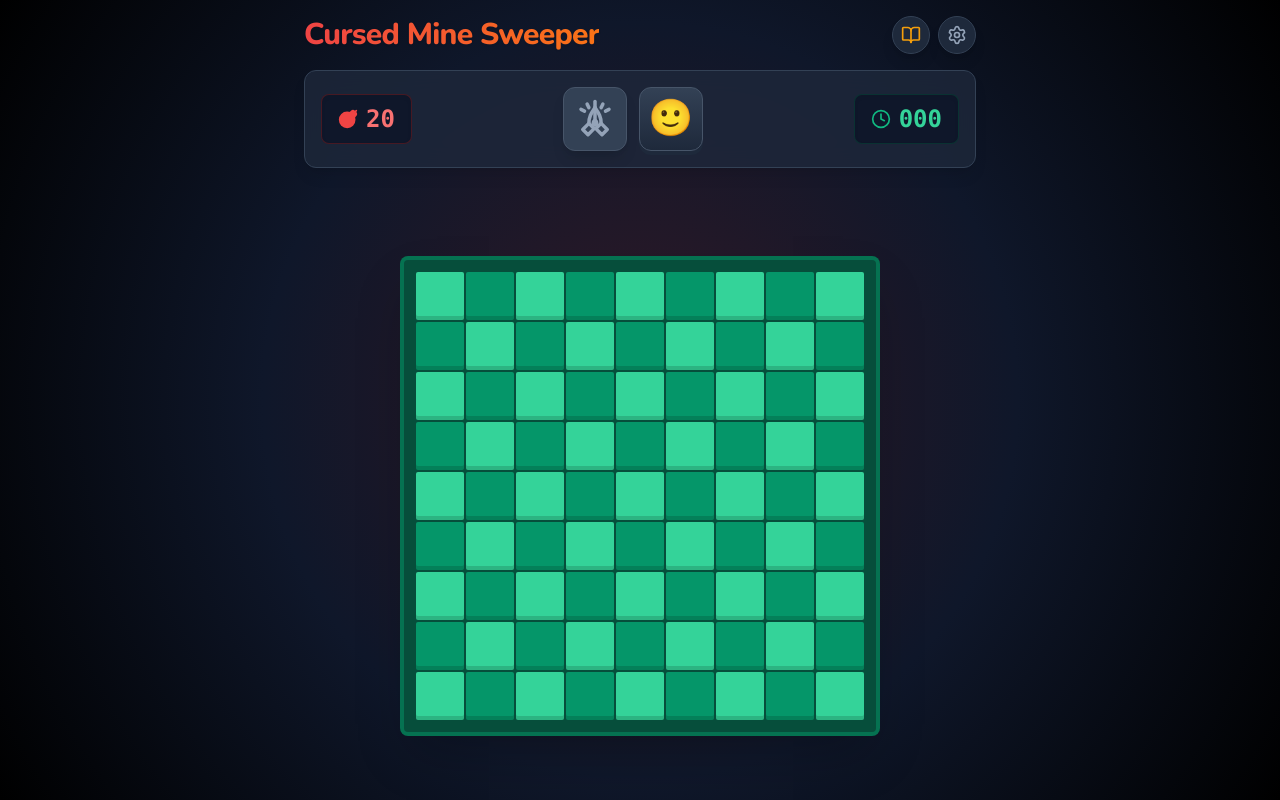
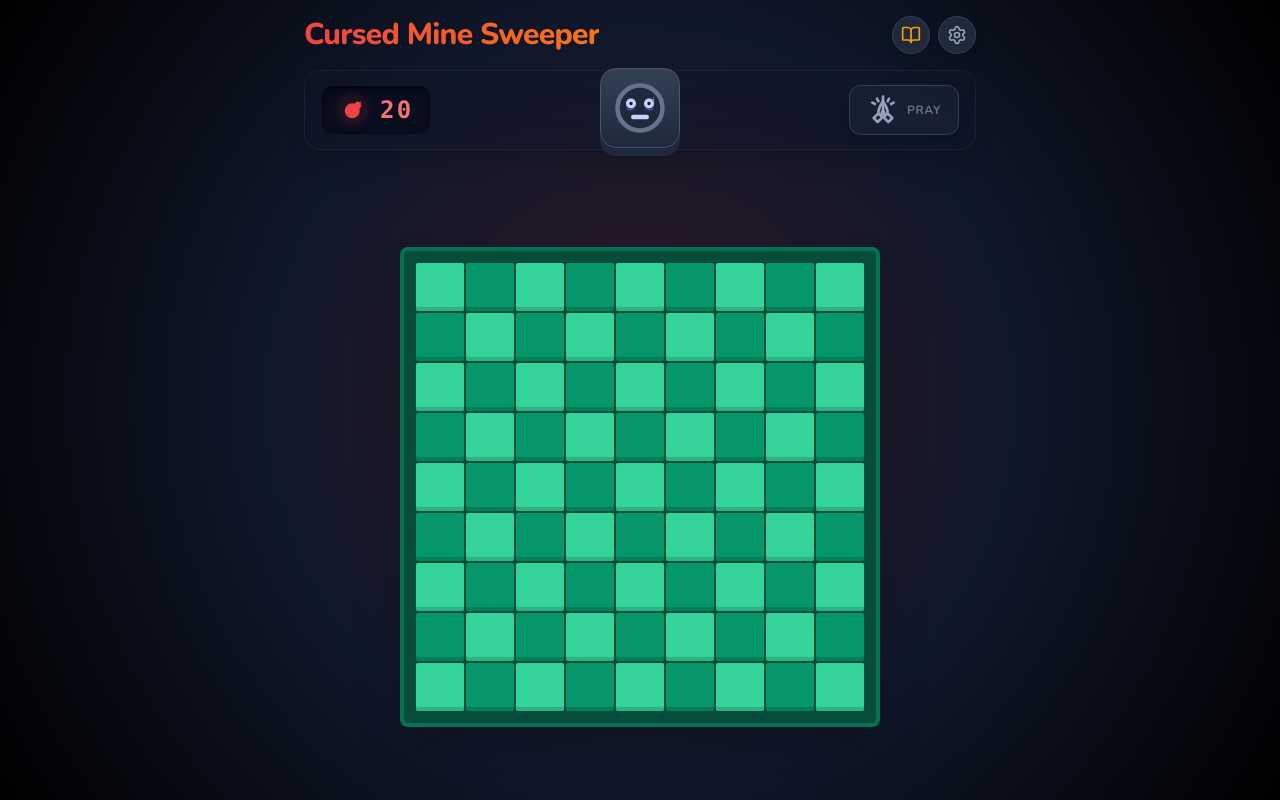
Before and after one commit to Lemuria123/CursedMineSweeperByGemini3, a React (Vite) app: page / in a window 1280 px wide. Built offline with nearby package versions, Linux system fonts and the light colour scheme.

Commit message:
UI Upgraded

```diff
--- a/App.tsx
+++ b/App.tsx
@@ -33,13 +33,12 @@ const App: React.FC = () => {
     status: 'idle',
     difficulty: DIFFICULTIES[0],
     flagsUsed: 0,
-    timeElapsed: 0,
     prayersUsed: 0,
     isPraying: false,
   });
 
   const [isGameOverModalOpen, setIsGameOverModalOpen] = useState(false);
-  const [timerInterval, setTimerInterval] = useState<number | null>(null);
+  const [isPrayerFailure, setIsPrayerFailure] = useState(false);
 
   // New State for Just Unlocked Reward
   const [newUnlockedReward, setNewUnlockedReward] = useState<CursedReward | null>(null);
@@ -52,18 +51,16 @@ const App: React.FC = () => {
 
   // Initialize Game
   const initGame = useCallback((diff: Difficulty = difficulty) => {
-    if (timerInterval) clearInterval(timerInterval);
     setGameState({
       grid: createEmptyGrid(diff.rows, diff.cols),
       status: 'idle',
       difficulty: diff,
       flagsUsed: 0,
-      timeElapsed: 0,
       prayersUsed: 0,
       isPraying: false,
     });
-    setTimerInterval(null);
     setIsGameOverModalOpen(false);
+    setIsPrayerFailure(false);
     setNewUnlockedReward(null);
 
     if (scrollContainerRef.current) {
@@ -74,29 +71,13 @@ const App: React.FC = () => {
             container.scrollTo({ left: centerX, top: centerY, behavior: 'smooth' });
         }, 100);
     }
-  }, [difficulty, timerInterval]);
+  }, [difficulty]);
 
   // Difficulty Change Handler
   const handleDifficultyChange = (newDiff: Difficulty) => {
     setDifficulty(newDiff);
     initGame(newDiff);
   };
-
-  // Timer Logic
-  useEffect(() => {
-    if (gameState.status === 'playing' && !timerInterval) {
-      const id = window.setInterval(() => {
-        setGameState(prev => ({ ...prev, timeElapsed: prev.timeElapsed + 1 }));
-      }, 1000);
-      setTimerInterval(id);
-    } else if (gameState.status !== 'playing' && timerInterval) {
-      clearInterval(timerInterval);
-      setTimerInterval(null);
-    }
-    return () => {
-      if (timerInterval) clearInterval(timerInterval);
-    };
-  }, [gameState.status, timerInterval]);
 
   // Handle Game Over Modal Visibility
   useEffect(() => {
@@ -131,10 +112,16 @@ const App: React.FC = () => {
       newStatus = 'playing';
     }
 
+    // Capture prayer state before logic runs to determine if it was a failure
+    const wasPrayingActive = newIsPraying;
+
     // Logic for Revealed vs Hidden cells
+    let actionTaken = false;
     if (cell.status === 'revealed') {
         // --- CHORDING LOGIC ---
         const targets = getChordTargets(newGrid, row, col);
+        if (targets.length > 0) actionTaken = true;
+
         for (const target of targets) {
             const result = revealCellLogic(newGrid, target.r, target.c, false, newIsPraying);
             newGrid = result.grid;
@@ -148,6 +135,7 @@ const App: React.FC = () => {
         }
     } else {
         // --- STANDARD REVEAL LOGIC ---
+        actionTaken = true;
         const result = revealCellLogic(newGrid, row, col, gameState.status === 'idle', newIsPraying);
         newGrid = result.grid;
         if (result.prayerConsumed) newPrayersUsed++;
@@ -156,6 +144,16 @@ const App: React.FC = () => {
             newGrid = revealAllMines(newGrid);
             newGrid[row][col].isExploded = true;
         }
+    }
+
+    // Auto-disable prayer after an action
+    if (newIsPraying && actionTaken) {
+        newIsPraying = false;
+    }
+
+    // Detect Prayer Failure
+    if (newStatus === 'lost' && wasPrayingActive) {
+        setIsPrayerFailure(true);
     }
 
     // --- CHECK WIN CONDITION ---
@@ -289,7 +287,6 @@ const App: React.FC = () => {
                         title="The Grimoire"
                     >
                         <BookOpen size={20} />
-                        {/* Notification dot if something is unlocked but not viewed? For now just simple */}
                     </button>
 
                     <button
@@ -304,7 +301,6 @@ const App: React.FC = () => {
 
             <GameHeader
             minesLeft={gameState.difficulty.mines - gameState.flagsUsed}
-            timer={gameState.timeElapsed}
             status={gameState.status}
             prayersUsed={gameState.prayersUsed}
             isPraying={gameState.isPraying}
@@ -335,9 +331,9 @@ const App: React.FC = () => {
       {isGameOverModalOpen && (
           <Modal
             status={gameState.status}
-            time={gameState.timeElapsed}
             prayersUsed={gameState.prayersUsed}
             newReward={newUnlockedReward}
+            isPrayerFailure={isPrayerFailure}
             onRestart={() => initGame()}
             onClose={() => setIsGameOverModalOpen(false)}
           />
--- a/components/GameHeader.tsx
+++ b/components/GameHeader.tsx
@@ -1,13 +1,12 @@
 
 import React from 'react';
-import { Bomb, Clock } from 'lucide-react';
+import { Bomb } from 'lucide-react';
 import { GameStatus } from '../types';
 import { motion, AnimatePresence } from 'framer-motion';
 import { PrayingHands } from './PrayingHands';
 
 interface GameHeaderProps {
   minesLeft: number;
-  timer: number;
   status: GameStatus;
   prayersUsed: number;
   isPraying: boolean;
@@ -15,9 +14,75 @@ interface GameHeaderProps {
   onTogglePrayer: () => void;
 }
 
+const FaceIcon: React.FC<{ status: GameStatus }> = ({ status }) => {
+  // Won: Radiant Smile (Curse Lifted)
+  if (status === 'won') {
+    return (
+      <div className="relative w-full h-full flex items-center justify-center p-2">
+         <motion.div
+            initial={{ scale: 0.8, opacity: 0 }}
+            animate={{ scale: 1, opacity: 1 }}
+            className="w-full h-full text-yellow-400 drop-shadow-[0_0_8px_rgba(250,204,21,0.6)]"
+         >
+           <svg viewBox="0 0 24 24" fill="none" xmlns="http://www.w3.org/2000/svg" className="w-full h-full">
+             <circle cx="12" cy="12" r="10" fill="currentColor" fillOpacity="0.2" stroke="currentColor" strokeWidth="2"/>
+             <path d="M7 9C7 9 8.5 7.5 10 9" stroke="currentColor" strokeWidth="2" strokeLinecap="round"/>
+             <path d="M14 9C14 9 15.5 7.5 17 9" stroke="currentColor" strokeWidth="2" strokeLinecap="round"/>
+             <path d="M6.5 13.5C8 16.5 11 17.5 12 17.5C13 17.5 16 16.5 17.5 13.5" stroke="currentColor" strokeWidth="2" strokeLinecap="round"/>
+             <path d="M19 5L20 7L21 5L19 3L19 5Z" fill="#fef08a" />
+           </svg>
+         </motion.div>
+      </div>
+    );
+  }
+
+  // Lost: Dead, Slack Jaw
+  if (status === 'lost') {
+    return (
+      <div className="relative w-full h-full flex items-center justify-center p-2">
+         <motion.div
+            initial={{ rotate: 0 }}
+            animate={{ rotate: [0, -5, 5, 0] }}
+            transition={{ duration: 0.4 }}
+            className="w-full h-full text-slate-400"
+         >
+           <svg viewBox="0 0 24 24" fill="none" xmlns="http://www.w3.org/2000/svg" className="w-full h-full">
+             <circle cx="12" cy="12" r="10" fill="#334155" stroke="currentColor" strokeWidth="2"/>
+             <path d="M6 8L9 11M9 8L6 11" stroke="currentColor" strokeWidth="2" strokeLinecap="round"/>
+             <path d="M15 8L18 11M18 8L15 11" stroke="currentColor" strokeWidth="2" strokeLinecap="round"/>
+             <path d="M7 16C9 15 11 17 12 17C14 17 16 15.5 17 16" stroke="currentColor" strokeWidth="2" strokeLinecap="round"/>
+             <path d="M17 16L17 19" stroke="#ef4444" strokeWidth="2" strokeLinecap="round" />
+             <path d="M16 19.5L16 21" stroke="#ef4444" strokeWidth="1.5" strokeLinecap="round" opacity="0.8" />
+             <path d="M15 5L16 6L17 5" stroke="#ef4444" strokeWidth="1" opacity="0.5" />
+           </svg>
+         </motion.div>
+      </div>
+    );
+  }
+
+  // Idle / Playing: Cursed, Stressed
+  return (
+    <div className="relative w-full h-full flex items-center justify-center p-2">
+        <svg viewBox="0 0 24 24" fill="none" xmlns="http://www.w3.org/2000/svg" className="w-full h-full text-indigo-200">
+             <circle cx="12" cy="12" r="10" fill="#1e293b" stroke="currentColor" strokeWidth="2" className="stroke-slate-500"/>
+             <circle cx="8" cy="10" r="1.5" fill="#0f172a" stroke="currentColor" strokeWidth="1.5"/>
+             <circle cx="16" cy="10" r="1.5" fill="#0f172a" stroke="currentColor" strokeWidth="1.5"/>
+             <path d="M6 12C7 13 8.5 13 9.5 12" stroke="#6366f1" strokeWidth="1" opacity="0.5"/>
+             <path d="M14.5 12C15.5 13 17 13 18 12" stroke="#6366f1" strokeWidth="1" opacity="0.5"/>
+             <path d="M9 16H15" stroke="currentColor" strokeWidth="2" strokeLinecap="round"/>
+             <motion.g
+                animate={{ y: [0, 4], opacity: [1, 0] }}
+                transition={{ duration: 3, repeat: Infinity, ease: "easeIn" }}
+             >
+                <path d="M18 5C18 5 19 7 18 8C17.5 8.5 17 7 17 7" fill="#a5b4fc" />
+             </motion.g>
+        </svg>
+    </div>
+  );
+};
+
 export const GameHeader: React.FC<GameHeaderProps> = ({
   minesLeft,
-  timer,
   status,
   prayersUsed,
   isPraying,
@@ -25,73 +90,64 @@ export const GameHeader: React.FC<GameHeaderProps> = ({
   onTogglePrayer
 }) => {
 
-  const getStatusIcon = () => {
-    switch (status) {
-      case 'won': return '😎';
-      case 'lost': return '😵';
-      case 'playing': return '🤔';
-      default: return '🙂';
-    }
-  };
+  return (
+    <div className="relative flex items-center justify-between w-full max-w-2xl mx-auto h-20 bg-slate-900/40 backdrop-blur-md rounded-2xl shadow-xl border border-white/5 px-2 sm:px-4 mb-6">
 
-  return (
-    <div className="flex items-center justify-between w-full max-w-2xl mx-auto bg-slate-800/80 backdrop-blur-md p-4 rounded-xl shadow-lg border border-slate-700 mb-6 gap-2 sm:gap-4">
-
-      {/* Mines Counter */}
-      <div className="flex items-center gap-2 bg-slate-900 px-3 py-2 sm:px-4 rounded-lg border border-red-900/50 shadow-inner min-w-[80px]">
-        <Bomb className="text-red-500" size={20} fill="currentColor" />
-        <span className="text-xl sm:text-2xl font-mono text-red-400 font-bold ml-auto">
+      {/* 1. LEFT: Mine Counter (Threat) */}
+      <div className="flex-1 flex justify-start">
+          <div className="flex items-center gap-3 bg-slate-950/50 px-4 py-2 rounded-xl border border-red-900/20 shadow-[inset_0_2px_4px_rgba(0,0,0,0.5)] min-w-[90px] sm:min-w-[110px]">
+            <div className="p-1.5 rounded-full bg-red-500/10 text-red-500 shadow-[0_0_10px_rgba(220,38,38,0.2)]">
+                <Bomb size={18} fill="currentColor" />
+            </div>
+            <span className="text-2xl font-mono text-red-400 font-bold tracking-widest drop-shadow-sm">
               {minesLeft}
             </span>
           </div>
+      </div>
 
-      {/* Center Controls Group */}
-      <div className="flex items-center gap-3">
-          {/* Prayer Button (Desperate Prayer Style) */}
+      {/* 2. CENTER: The Face (The Soul) */}
+      <div className="flex-none -mt-1 z-10">
+          <button
+            onClick={onReset}
+            className="w-16 h-16 sm:w-20 sm:h-20 flex items-center justify-center bg-gradient-to-b from-slate-700 to-slate-800 rounded-2xl shadow-[0_8px_0_rgb(30,41,59)] active:shadow-none active:translate-y-[8px] active:bg-slate-800 transition-all border border-slate-600 hover:brightness-110 group"
+            title="Reset Game"
+          >
+            <div className="w-full h-full p-1 transition-transform group-hover:scale-105">
+                <FaceIcon status={status} />
+            </div>
+          </button>
+      </div>
+
+      {/* 3. RIGHT: Prayer Toggle (Redemption) */}
+      <div className="flex-1 flex justify-end">
           <button
             onClick={onTogglePrayer}
             disabled={status !== 'playing' && status !== 'idle'}
             className={`
-                relative w-14 h-14 sm:w-16 sm:h-16 flex items-center justify-center rounded-xl transition-all border shadow-lg overflow-hidden group
+                relative flex items-center gap-2 px-3 py-2 rounded-xl border transition-all duration-300 min-w-[90px] sm:min-w-[110px] justify-center group
                 ${isPraying
-                    ? 'bg-amber-600 border-amber-300 shadow-[0_0_25px_rgba(245,158,11,0.6)]'
-                    : 'bg-slate-700 border-slate-600 hover:bg-slate-600'}
+                    ? 'bg-amber-900/30 border-amber-500/50 shadow-[0_0_15px_rgba(245,158,11,0.2)] translate-y-[1px]'
+                    : 'bg-slate-800/50 border-slate-700 hover:bg-slate-800 hover:border-slate-500 shadow-lg'
+                }
             `}
-            title="Pray (Safe Guess)"
+            title="Toggle Prayer (Safe Guess)"
           >
-            <AnimatePresence>
+            {/* Glow effect when active */}
             {isPraying && (
                 <motion.div
-                        initial={{ opacity: 0 }}
-                        animate={{ opacity: 1 }}
-                        exit={{ opacity: 0 }}
-                        className="absolute inset-0 bg-gradient-to-t from-amber-500/50 via-yellow-400/20 to-transparent"
+                    layoutId="prayer-glow"
+                    className="absolute inset-0 bg-amber-500/10 rounded-xl animate-pulse"
                 />
             )}
-            </AnimatePresence>
 
-            {/* Increased size by making container fill button minus padding */}
-            <div className="relative z-10 w-full h-full p-2.5">
+            <div className={`w-8 h-8 ${isPraying ? 'text-amber-400 drop-shadow-[0_0_5px_rgba(245,158,11,0.8)]' : 'text-slate-500 group-hover:text-slate-300'}`}>
                  <PrayingHands isActive={isPraying} />
             </div>
+
+            <span className={`hidden sm:block text-xs font-bold uppercase tracking-wider ${isPraying ? 'text-amber-400' : 'text-slate-500 group-hover:text-slate-300'}`}>
+                {isPraying ? 'Praying' : 'Pray'}
+            </span>
           </button>
-
-          {/* Reset / Status Button */}
-          <button
-            onClick={onReset}
-            className="w-14 h-14 sm:w-16 sm:h-16 flex items-center justify-center text-2xl sm:text-4xl bg-gradient-to-b from-slate-700 to-slate-800 rounded-xl shadow-[0_4px_0_rgb(30,41,59)] active:shadow-none active:translate-y-[4px] active:bg-slate-800 transition-all border border-slate-600 hover:brightness-110"
-            title="Reset Game"
-          >
-            {getStatusIcon()}
-          </button>
-      </div>
-
-      {/* Timer */}
-      <div className="flex items-center gap-2 bg-slate-900 px-3 py-2 sm:px-4 rounded-lg border border-emerald-900/50 shadow-inner min-w-[80px]">
-        <Clock className="text-emerald-500" size={20} />
-        <span className="text-xl sm:text-2xl font-mono text-emerald-400 font-bold ml-auto">
-          {String(timer).padStart(3, '0')}
-        </span>
       </div>
     </div>
   );
--- a/components/SettingsModal.tsx
+++ b/components/SettingsModal.tsx
@@ -3,6 +3,7 @@ import React, { useState, useEffect } from 'react';
 import { motion } from 'framer-motion';
 import { X, LayoutGrid, Bomb, Grid3X3, Skull } from 'lucide-react';
 import { Difficulty } from '../types';
+import { calculateRecommendedMines } from '../utils/gameLogic';
 
 interface SettingsModalProps {
   isOpen: boolean;
@@ -31,9 +32,10 @@ export const SettingsModal: React.FC<SettingsModalProps> = ({
     }
   }, [isOpen, currentDifficulty]);
 
+  // Real-time calculation of default mines when dimensions change
   useEffect(() => {
-      const maxMines = Math.floor(rows * cols * 0.85);
-      if (mines > maxMines) setMines(maxMines);
+      // We set the mines to the recommended amount for the new size
+      setMines(calculateRecommendedMines(rows, cols));
   }, [rows, cols]);
 
   const handleApply = () => {
@@ -49,6 +51,7 @@ export const SettingsModal: React.FC<SettingsModalProps> = ({
   const handlePresetClick = (d: Difficulty) => {
       setRows(d.rows);
       setCols(d.cols);
+      // Mine update will trigger via useEffect, but we set it here explicitly to ensure preset consistency if useEffect has delay
       setMines(d.mines);
   };
 
@@ -73,17 +76,24 @@ export const SettingsModal: React.FC<SettingsModalProps> = ({
         </button>
 
         {/* Cursed Header Section */}
-        <div className="flex flex-col items-center text-center mb-8 pt-2">
+        <div className="flex flex-col items-center text-center mb-6 pt-2">
             <div className="p-4 rounded-full bg-red-500/10 text-red-500 mb-4 border border-red-500/20 shadow-[0_0_20px_rgba(220,38,38,0.2)]">
                 <Skull size={40} strokeWidth={2} />
             </div>
-            <h2 className="text-3xl font-black text-white mb-3 tracking-tight">
+            <h2 className="text-3xl font-black text-white mb-4 tracking-tight">
                 You are <span className="text-red-500 drop-shadow-[0_0_8px_rgba(239,68,68,0.6)]">Cursed!</span>
             </h2>
-            <p className="text-sm text-slate-400 font-medium max-w-[90%] mx-auto leading-relaxed">
-                <span className="text-red-400 font-bold">Guesses are punished.</span><br/>
-                If a cell <span className="italic text-slate-300">could</span> be a mine, it <span className="text-red-400 font-bold italic">IS</span> a mine.
-            </p>
+            <div className="space-y-3">
+                <div className="text-lg text-slate-300 font-medium leading-relaxed">
+                    <p className="text-red-400 font-bold mb-1">Guesses are punished.</p>
+                    <p>
+                        If a cell <span className="italic text-white">could</span> be a mine, it <span className="text-red-400 font-bold italic">IS</span> a mine.
+                    </p>
+                </div>
+                <p className="text-amber-400 font-bold tracking-wide uppercase text-sm border-t border-slate-700 pt-3 mt-2 inline-block px-4">
+                    Only prayer can save you.
+                </p>
+            </div>
         </div>
 
         {/* Quick Presets */}
--- a/types.ts
+++ b/types.ts
@@ -27,7 +27,6 @@ export interface GameState {
   status: GameStatus;
   difficulty: Difficulty;
   flagsUsed: number;
-  timeElapsed: number;
   prayersUsed: number; // Changed from prayersLeft
   isPraying: boolean;
 }
--- a/utils/gameLogic.ts
+++ b/utils/gameLogic.ts
@@ -65,29 +65,62 @@ const updateLocalCounts = (grid: CellData[][], r: number, c: number) => {
   });
 };
 
-const moveMineToSafeSpot = (grid: CellData[][], fromRow: number, fromCol: number) => {
+// Get signatures of revealed neighbors to ensure we don't break invariants
+const getRevealedNeighbors = (grid: CellData[][], r: number, c: number): string[] => {
+  const neighbors: string[] = [];
+  DIRECTIONS.forEach(([dr, dc]) => {
+    const nr = r + dr;
+    const nc = c + dc;
+    if (nr >= 0 && nr < grid.length && nc >= 0 && nc < grid[0].length) {
+      if (grid[nr][nc].status === 'revealed') {
+        neighbors.push(grid[nr][nc].id);
+      }
+    }
+  });
+  return neighbors.sort();
+};
+
+// Robust Mine Moving: Only moves mine to a spot that shares the EXACT same revealed neighbors.
+// This ensures that the displayed numbers on the board never change.
+const attemptMineMovePreservingCounts = (grid: CellData[][], r: number, c: number): boolean => {
   const rows = grid.length;
   const cols = grid[0].length;
+  const currentRevealedNeighbors = getRevealedNeighbors(grid, r, c);
+  const currentRevealedNeighborsStr = JSON.stringify(currentRevealedNeighbors);
 
-  let attempts = 0;
-  while (attempts < 1000) {
-    const r = Math.floor(Math.random() * rows);
-    const c = Math.floor(Math.random() * cols);
+  // Collect all valid empty candidates
+  const candidates: {r: number, c: number}[] = [];
 
-    if ((r !== fromRow || c !== fromCol) && !grid[r][c].isMine && grid[r][c].status === 'hidden') {
+  for (let i = 0; i < rows; i++) {
+    for (let j = 0; j < cols; j++) {
+      if (i === r && j === c) continue;
+      if (grid[i][j].isMine) continue;
+      if (grid[i][j].status !== 'hidden') continue;
 
-      // 1. Remove mine from source
-      grid[fromRow][fromCol].isMine = false;
-      updateLocalCounts(grid, fromRow, fromCol);
+      // Optimization: If source has no revealed neighbors, target just needs no revealed neighbors
+      // If source has neighbors, target must match them exactly
+      const candidateRevealedNeighbors = getRevealedNeighbors(grid, i, j);
 
-      // 2. Add mine to target
-      grid[r][c].isMine = true;
-      updateLocalCounts(grid, r, c);
+      if (JSON.stringify(candidateRevealedNeighbors) === currentRevealedNeighborsStr) {
+        candidates.push({r: i, c: j});
+      }
+    }
+  }
 
-      return;
-    }
-    attempts++;
-  }
+  if (candidates.length === 0) return false;
+
+  // Pick random candidate
+  const target = candidates[Math.floor(Math.random() * candidates.length)];
+
+  // Swap
+  grid[r][c].isMine = false;
+  grid[target.r][target.c].isMine = true;
+
+  // Update counts for both affected areas
+  updateLocalCounts(grid, r, c);
+  updateLocalCounts(grid, target.r, target.c);
+
+  return true;
 };
 
 export const placeMines = (
@@ -164,9 +197,7 @@ const isLogicallyGuaranteedMine = (grid: CellData[][], r: number, c: number): bo
 // Check if the current board state is valid regarding all revealed numbers
 const isValidStateAround = (grid: CellData[][], cellsToCheck: {r: number, c: number}[]) => {
     for (const cell of cellsToCheck) {
-        // Get all neighbors of this modified cell
         const neighborsToCheck = [];
-        // Add the cell itself if it's revealed (unlikely for mines, but good practice)
         if (grid[cell.r][cell.c].status === 'revealed') neighborsToCheck.push({r: cell.r, c: cell.c});
 
         for (const [dr, dc] of DIRECTIONS) {
@@ -179,10 +210,8 @@ const isValidStateAround = (grid: CellData[][], cellsToCheck: {r: number, c: num
             }
         }
 
-        // Validate each revealed neighbor
         for (const n of neighborsToCheck) {
             const currentCount = countMinesAround(grid, n.r, n.c);
-            // The displayed number (truth) MUST match the current calculated count
             if (currentCount !== grid[n.r][n.c].neighborMines) {
                 return false;
             }
@@ -273,9 +302,9 @@ export const revealCellLogic = (
      if (isPraying) {
          // Prayer Logic: Try to SAVE the player
          if (newGrid[row][col].isMine) {
-             moveMineToSafeSpot(newGrid, row, col);
+             const success = attemptMineMovePreservingCounts(newGrid, row, col);
              // If we successfully moved it, prayer worked
-             if (!newGrid[row][col].isMine) {
+             if (success) {
                  prayerConsumed = true;
              }
          } else {
@@ -285,7 +314,6 @@ export const revealCellLogic = (
      } else {
          // Punishment Logic: Try to KILL the player
          if (!newGrid[row][col].isMine) {
-             // Try to find a valid configuration where this cell is a mine
              attemptStrictKill(newGrid, row, col);
          }
      }
@@ -293,28 +321,15 @@ export const revealCellLogic = (
 
   // --- STANDARD MINE HIT LOGIC ---
   if (newGrid[row][col].isMine) {
-    // If here, either no prayer, or prayer failed (rare logic lock)
-    if (isPraying) {
-        // Logic lock fallback
-        if (isLogicallyGuaranteedMine(newGrid, row, col)) {
-            newGrid[row][col].status = 'revealed';
-            newGrid[row][col].isExploded = true;
-            return { grid: newGrid, exploded: true, prayerConsumed: true };
-        } else {
-            moveMineToSafeSpot(newGrid, row, col);
-            if (!newGrid[row][col].isMine) {
-                prayerConsumed = true;
-            } else {
-                newGrid[row][col].status = 'revealed';
-                newGrid[row][col].isExploded = true;
-                return { grid: newGrid, exploded: true, prayerConsumed: true };
-            }
-        }
-    } else {
-        newGrid[row][col].status = 'revealed';
-        newGrid[row][col].isExploded = true;
-        return { grid: newGrid, exploded: true, prayerConsumed: false };
-    }
+    // If we are here, either:
+    // 1. Not praying
+    // 2. Praying, but move failed (Guaranteed Mine / No Candidates)
+
+    newGrid[row][col].status = 'revealed';
+    newGrid[row][col].isExploded = true;
+
+    // Prayer is consumed if it was active, even if it failed to save you
+    return { grid: newGrid, exploded: true, prayerConsumed: isPraying };
   }
 
   // Normal Flood Fill Reveal
```
Also changed, not shown: components/Modal.tsx (+10 -7 lines). Lines whose indentation alone changed are shown as unchanged.
